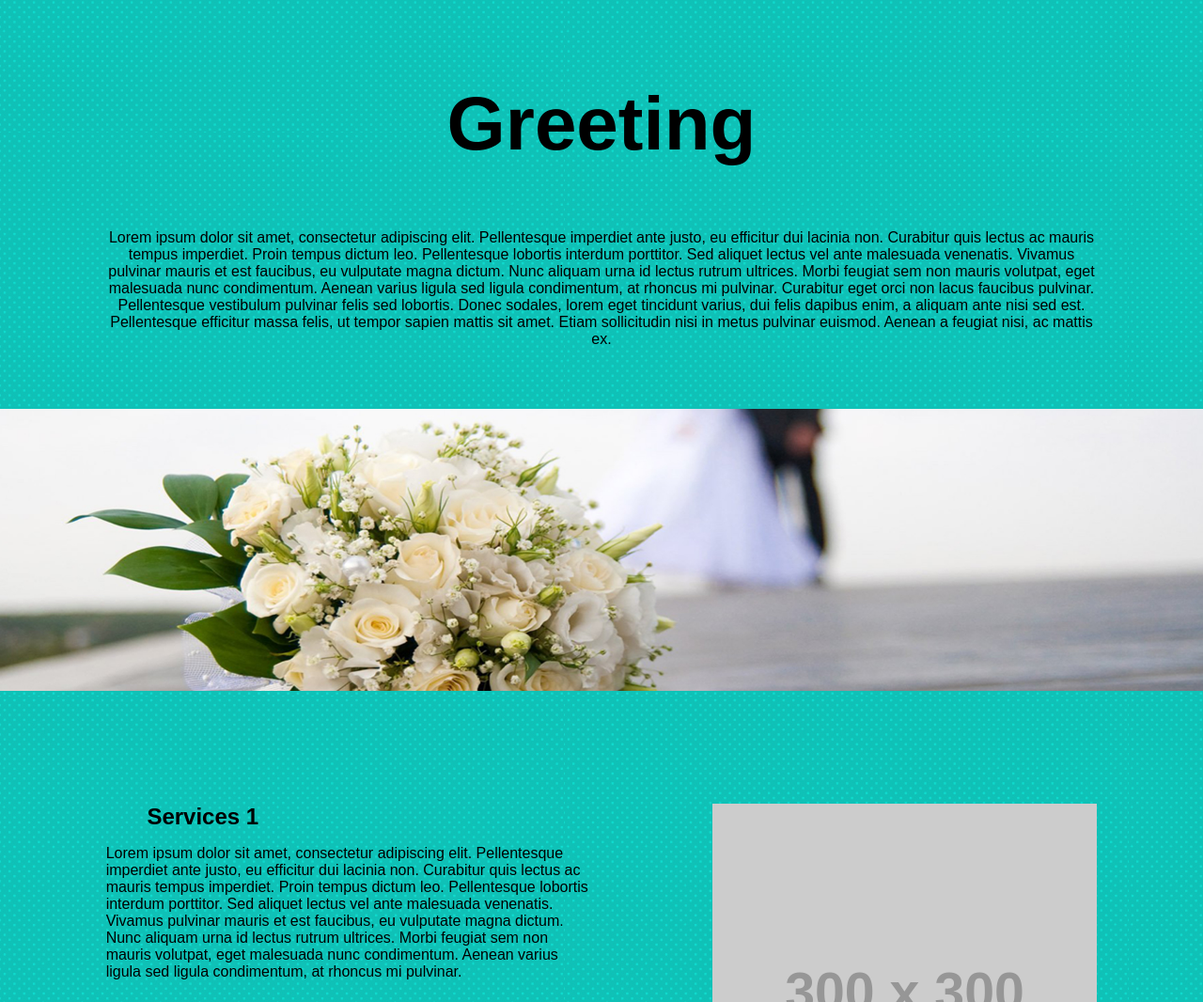
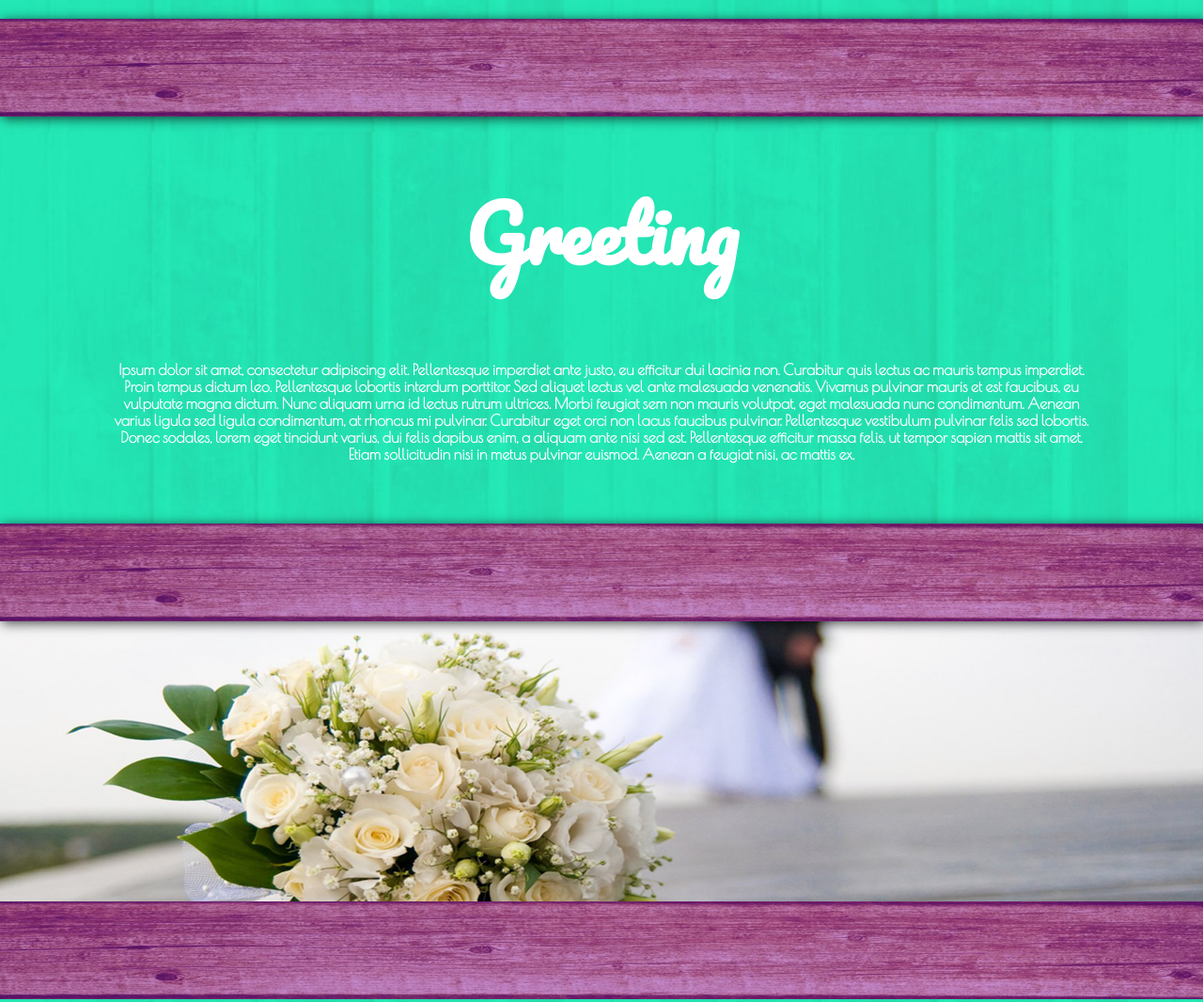
Before and after one commit to TheManMantis/wedding-site, a plain HTML site: page index.html in a window 1280 px wide. Shown: the part 460-1526 px from the top of the page at 94% size. Drawn offline with nearby package versions, Linux system fonts and the light colour scheme; placeholder pictures from the web are drawn by us.

Commit message:
second commit

```diff
--- a/index.html
+++ b/index.html
@@ -6,7 +6,7 @@
     <link rel="stylesheet" href="css/okayNav-base.css" media="screen">
     <link rel="stylesheet" href="css/okayNav-theme.css" media="screen">
     <link rel="stylesheet" href="css/animate.css">
-
+    <link href='https://fonts.googleapis.com/css?family=Poiret+One|Lobster|Pacifico|Dancing+Script' rel='stylesheet' type='text/css'>
     <meta name="viewport" content="width=device-width, initial-scale=1.0" />
     <title>Susy Starter</title>
   </head>
@@ -24,14 +24,16 @@
     <div class="hero">
       <img src="images/wedding photo.jpg">
     </div>
+    <img  class="board-1" src="/images/board.jpg">
     <div class="wrap">
       <div class="greeting">
         <h1>Greeting</h1>
-        <p>Lorem ipsum dolor sit amet, consectetur adipiscing elit. Pellentesque imperdiet ante justo, eu efficitur dui lacinia non. Curabitur quis lectus ac mauris tempus imperdiet. Proin tempus dictum leo. Pellentesque lobortis interdum porttitor. Sed aliquet lectus vel ante malesuada venenatis. Vivamus pulvinar mauris et est faucibus, eu vulputate magna dictum. Nunc aliquam urna id lectus rutrum ultrices. Morbi feugiat sem non mauris volutpat, eget malesuada nunc condimentum. Aenean varius ligula sed ligula condimentum, at rhoncus mi pulvinar. Curabitur eget orci non lacus faucibus pulvinar. Pellentesque vestibulum pulvinar felis sed lobortis. Donec sodales, lorem eget tincidunt varius, dui felis dapibus enim, a aliquam ante nisi sed est. Pellentesque efficitur massa felis, ut tempor sapien mattis sit amet. Etiam sollicitudin nisi in metus pulvinar euismod. Aenean a feugiat nisi, ac mattis ex.</p>
+        <p>Ipsum dolor sit amet, consectetur adipiscing elit. Pellentesque imperdiet ante justo, eu efficitur dui lacinia non. Curabitur quis lectus ac mauris tempus imperdiet. Proin tempus dictum leo. Pellentesque lobortis interdum porttitor. Sed aliquet lectus vel ante malesuada venenatis. Vivamus pulvinar mauris et est faucibus, eu vulputate magna dictum. Nunc aliquam urna id lectus rutrum ultrices. Morbi feugiat sem non mauris volutpat, eget malesuada nunc condimentum. Aenean varius ligula sed ligula condimentum, at rhoncus mi pulvinar. Curabitur eget orci non lacus faucibus pulvinar. Pellentesque vestibulum pulvinar felis sed lobortis. Donec sodales, lorem eget tincidunt varius, dui felis dapibus enim, a aliquam ante nisi sed est. Pellentesque efficitur massa felis, ut tempor sapien mattis sit amet. Etiam sollicitudin nisi in metus pulvinar euismod. Aenean a feugiat nisi, ac mattis ex.</p>
       </div>
     </div>
-    <div class="image-background">
-    </div>
+    <img class="board-2" src="/images/board.jpg">
+    <div class="image-background"></div>
+    <img src="/images/board.jpg">
     <div class="wrap service-1-padding">
         <div class="service-1">
           <h2>Services 1</h2>
@@ -46,8 +48,9 @@
       </div>
       <img class="service-2-img" src="http://placehold.it/300x300">
     </div>
-      <div class="image-background">
-      </div>
+    <img class="board-2" src="/images/board.jpg">
+    <div class="image-background"></div>
+    <img src="/images/board.jpg">
       <div class="wrap blurb-padding">
         <ul class="blurb-section">
           <li class="blurb"><img src="http://www.placehold.it/300x300" alt=""></li>
@@ -56,8 +59,9 @@
           <li class="blurb"><img src="http://www.placehold.it/300x300" alt=""></li>
         </ul>
       </div>
-      <div class="image-background">
-      </div>
+      <img class="board-2" src="/images/board.jpg">
+      <div class="image-background"></div>
+      <img src="/images/board.jpg">
       <div class="wrap">
       <div class=" contact-us">
         <h2 class="contact-title">Contact Us</h2>
--- a/scss/styles.scss
+++ b/scss/styles.scss
@@ -34,6 +34,13 @@ $color2: rgba(250, 231, 179, 0.8);
 $color3: rgba(240, 150, 113, 0.8);
 $color4: rgba(234, 159, 195, 0.8);
 
+//Fonts
+
+$p-font:'Poiret One', cursive;
+$h1-font: 'Lobster', cursive;
+$h2-font: 'Pacifico', cursive;
+$h3-font: 'Dancing Script', cursive;
+
 /* Breakpoints */
 $bp-s: 425px;
 $bp-m: 770px;
@@ -42,7 +49,7 @@ $bp-l: 1100px;
 
 /*Starter Css */
 body{
-  background-image: url(/images/bg-pattern.jpg);
+  background-image: url(/images/background-pattern.jpg);
   padding: 0;
   margin: 0;
 }
@@ -106,23 +113,34 @@ header {
   height: auto;
   }
 }
+//boards
 
+.board-1{
+  margin-top: 54vh;
+  box-shadow: 2px 2px 12px rgba(0, 0, 0, 0.73);
+}
+.board-2{
+  margin-bottom: -6px;
+  box-shadow: 2px 2px 12px rgba(0, 0, 0, 0.73);
+}
 //Greeting Content
 .greeting{
-  margin-top: 57vh;
   margin-bottom: 65px;
   h1{
+    font-family: $h2-font;
+    color: white;
     display: block;
-
     padding: 50px 0px;
     font-size: 5rem;
     text-align: center;
   }
-
   p{
-      width:  span(11 of 12);
-      padding-left: span(1 of 12 wide first);
-      text-align: center;
+    font-family: $p-font;
+    color: white;
+    font-weight: bold;
+    width:  span(11 of 12);
+    padding-left: span(1 of 12 wide first);
+    text-align: center;
   }
 }
 //Image Break Banner
@@ -151,12 +169,16 @@ header {
   @include span(5 of 12 first);
   margin-left: span(1 of 12 wide first);
   h2{
+    font-family: $h2-font;
+    color: white;
     width: span(2 of 5 first);
     padding-left: span(1 wide);
   }
   p{
     width: span(5 of 5);
     display: inline-block;
+    font-family: $p-font;
+    color: white;
   }
 }
 .service-1-img{
@@ -173,10 +195,14 @@ header {
   h2{
     width: span(2 of 5 last);
     padding-left: span(1 wide);
+    font-family: $h2-font;
+    color: white;
   }
   p{
     width: span(5 of 5);
     display: inline-block;
+    font-family: $p-font;
+    color: white;
   }
 }
 
@@ -218,7 +244,7 @@ header {
 footer{
   height: 6vh;
   width: 100%;
-  background-color: gray;
+  background-color: rgba(226, 20, 169, 0.09);
 }
 .trademark{
   display: inline;
```
Also changed, not shown: css/styles.css, images/background-pattern.jpg (added), images/board.jpg (added).
